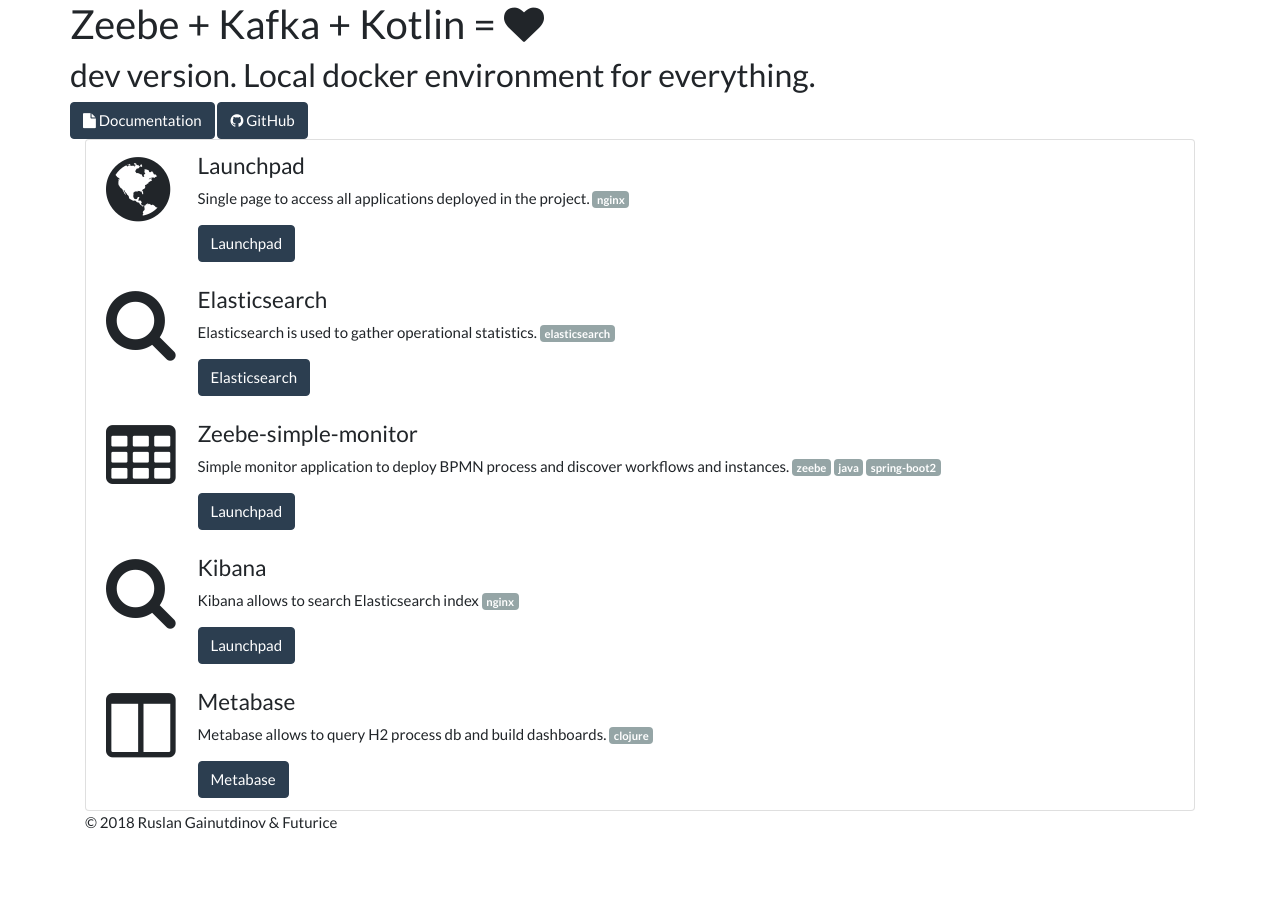
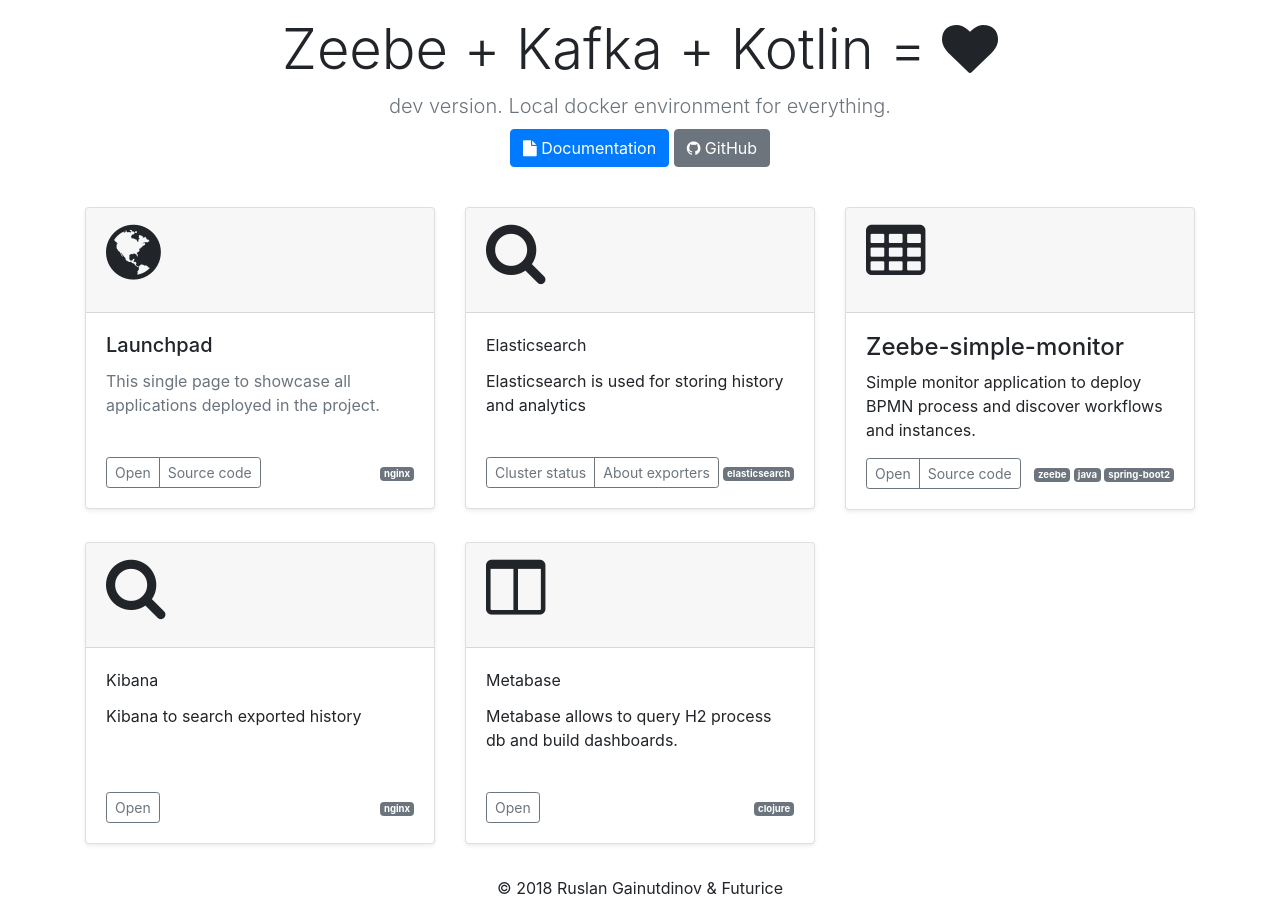
Before and after one commit to huksley/zeebe-kafka-camunda, a plain HTML site: page www/index.html in a window 1280 px wide. Before the commit the page ends 833 px from the top, so only its background shows below. Drawn offline with nearby package versions, Linux system fonts and the light colour scheme.

Commit message:
Improved launchpad and README

```diff
--- a/www/config.js
+++ b/www/config.js
@@ -1,5 +1,5 @@
 appConfig = {
   versionTitle: "${prefix}",
-  docsLink: "https://yandex.ru",
-  gitLink: "https://github.com/huksley"
+  docsLink: "https://docs.zeebe.io/",
+  gitLink: "https://github.com/huksley/zeebe-kafka-camunda"
 };
--- a/www/index.html
+++ b/www/index.html
@@ -7,134 +7,148 @@
   <title>Launchpad</title>
   <link rel="stylesheet" type="text/css" href="https://stackpath.bootstrapcdn.com/bootstrap/4.1.3/css/bootstrap.min.css" />
   <link rel="stylesheet" type="text/css" href="https://stackpath.bootstrapcdn.com/font-awesome/4.7.0/css/font-awesome.min.css" />
-  <link rel="stylesheet" tpye="text/css" href="https://stackpath.bootstrapcdn.com/bootswatch/4.1.3/flatly/bootstrap.min.css" />
   <style type="text/css">
+    .card-body .card-text {
+      height: 4.5em;
+      overflow: hidden;
+    }
   </style>
 </head>
 
 <body>
 
-  <div class="container">
-    <div class="row">
-        <h2>Zeebe + Kafka + Kotlin = <i class="fa fa-heart"/></i></h2>
+  <div class="px-3 py-3 pb-md-0 mx-auto text-center">
+    <h1 class="display-4">Zeebe + Kafka + Kotlin = <i class="fa fa-heart"/></i></h1>
+
+    <div class="lead text-muted">
+        <span data-config="versionTitle">Development</span> version. Local docker environment for everything.
     </div>
 
-    <div class="row">
-      <h3>
-        <span data-config="versionTitle">Development</span> version. Local docker environment for everything.
-      </h3>
-    </div>
-
-    <div class="row">
-      <div class="col nav">
-        <a class="btn btn-primary" data-config="href:docsLink" href="about:blank" role="button"><i class="fa fa-file"></i> Documentation</a>
-        &nbsp;
-        <a class="btn btn-primary" data-config="href:gitLink" href="about:blank" role="button"><i class="fa fa-github"></i> GitHub</a>
-      </div>
-    </div>
+    <p>
+      <a href="#" class="btn btn-primary my-2" data-config="href:docsLink" href="about:blank" role="button"><i class="fa fa-file"></i> Documentation</a>
+      <a href="#" class="btn btn-secondary my-2" data-config="href:gitLink" href="about:blank" role="button"><i class="fa fa-github"></i> GitHub</a>
+    </p>
   </div>
 
   <div class="container">
     <div class="row">
-      <div class="col">
-        <ul class="list-group">
-          <li class="list-group-item">
-            <div class="row">
-              <div class="col-1">
-                <p class="card-img-top"><i class="fa fa-globe fa-5x"></i></p>
+      <div class="col-md-4 py-3">
+            <div class="card md-4 shadow-sm">
+              <div class="card-header">
+                <p class="card-img-top"><i class="fa fa-globe fa-4x"></i></p>
               </div>
-              <div class="col-10">
-                <h4>Launchpad</h4>
-                <p>
-                  Single page to access all applications deployed in the project.
-                  <span class="badge badge-secondary">nginx</span>
+              <div class="card-body">
+                <h5 class="card-title">Launchpad</h5>
+                <p class="card-text text-muted">
+                  This single page to showcase all applications deployed in the project.
+
                 </p>
-                <div class="buttons">
-                  <a class="btn btn-primary" href="http://localhost:8181">Launchpad</a>
+                <div class="d-flex justify-content-between align-items-center">
+                    <div class="btn-group">
+                      <a class="btn btn-sm  btn-outline-secondary" href="http://localhost:8181">Open</a>
+                      <a class="btn btn-sm  btn-outline-secondary" href="https://github.com/huksley/zeebe-kafka-camunda/tree/master/www">Source code</a>
+                    </div>
+
+                    <small class="text-muted"><span class="badge badge-secondary">nginx</span></small>
                 </div>
               </div>
             </div>
-          </li>
-
-          <li class="list-group-item">
-            <div class="row">
-              <div class="col-1">
-                <p class="card-img-top"><i class="fa fa-search fa-5x"></i></p>
+          </div>
+      <div class="col-md-4 py-3">
+            <div class="card md-4 shadow-sm">
+              <div class="card-header">
+                <p class="card-img-top"><i class="fa fa-search fa-4x"></i></p>
               </div>
-              <div class="col-10">
-                <h4>Elasticsearch</h4>
-                <p>
-                  Elasticsearch is used to gather operational statistics.
-                  <span class="badge badge-secondary">elasticsearch</span>
+              <div class="card-body">
+                <div class="card-title">Elasticsearch</div>
+                <p class="card-text">
+                  Elasticsearch is used for storing history and analytics
                 </p>
-                <div class="buttons">
-                  <a class="btn btn-primary" href="http://localhost:9200">Elasticsearch</a>
+                <div class="d-flex justify-content-between align-items-center">
+                    <div class="btn-group">
+                      <a class="btn btn-sm  btn-outline-secondary" href="http://localhost:9200">Cluster status</a>
+                      <a class="btn btn-sm  btn-outline-secondary" href="https://docs.zeebe.io/basics/exporters.html">About exporters</a>
+                    </div>
+                    <small class="text-muted"><span class="badge badge-secondary">elasticsearch</span></small>
                 </div>
               </div>
             </div>
-          </li>
+      </div>
+      <div class="col-md-4 py-3">
 
-          <li class="list-group-item">
-            <div class="row">
-              <div class="col-1">
-                <p class="card-img-top"><i class="fa fa-table fa-5x"></i></p>
+            <div class="card md-4 shadow-sm">
+              <div class="card-header">
+                <p class="card-img-top"><i class="fa fa-table fa-4x"></i></p>
               </div>
-              <div class="col-10">
+              <div class="card-body">
                 <h4>Zeebe-simple-monitor</h4>
-                <p>
+                <p class="card-text">
                   Simple monitor application to deploy BPMN process and discover workflows and instances.
-                  <span class="badge badge-secondary">zeebe</span>
-                  <span class="badge badge-secondary">java</span>
-                  <span class="badge badge-secondary">spring-boot2</span>
+
                 </p>
-                <div class="buttons">
-                  <a class="btn btn-primary" href="http://localhost:8182">Launchpad</a>
+                <div class="d-flex justify-content-between align-items-center">
+                    <div class="btn-group">
+                      <a class="btn btn-sm  btn-outline-secondary" href="http://localhost:8182">Open</a>
+                      <a class="btn btn-sm  btn-outline-secondary" href="https://github.com/zeebe-io/zeebe-simple-monitor">Source code</a>
+                    </div>
+                    <small class="text-muted">
+                    <span class="badge badge-secondary">zeebe</span>
+                    <span class="badge badge-secondary">java</span>
+                    <span class="badge badge-secondary">spring-boot2</span>
+                    </small>
                 </div>
               </div>
             </div>
-          </li>
+      </div>
 
-          <li class="list-group-item">
-            <div class="row">
-              <div class="col-1">
-                <p class="card-img-top"><i class="fa fa-search fa-5x"></i></p>
+          <div class="col-md-4 py-3">
+            <div class="card md-4 shadow-sm">
+              <div class="card-header">
+                <p class="card-img-top"><i class="fa fa-search fa-4x"></i></p>
               </div>
-              <div class="col-10">
-                <h4>Kibana</h4>
-                <p>
-                  Kibana allows to search Elasticsearch index
-                  <span class="badge badge-secondary">nginx</span>
+              <div class="card-body">
+                <div class="card-title">Kibana</div>
+                <p class="card-text">
+                  Kibana to search exported history
                 </p>
-                <div class="buttons">
-                  <a class="btn btn-primary" href="http://localhost:8184">Launchpad</a>
+                <div class="d-flex justify-content-between align-items-center">
+                    <div class="btn-group">
+                      <a class="btn btn-sm  btn-outline-secondary" href="http://localhost:8184">Open</a>
+                    </div>
+                    <small class="text-muted">
+                        <span class="badge badge-secondary">nginx</span>
+                    </small>
                 </div>
               </div>
             </div>
-          </li>
+          </div>
 
-          <li class="list-group-item">
-            <div class="row">
-              <div class="col-1">
-                <p class="card-img-top"><i class="fa fa-columns fa-5x"></i></p>
+          <div class="col-md-4 py-3">
+            <div class="card md-4 shadow-sm">
+              <div class="card-header">
+                <p class="card-img-top"><i class="fa fa-columns fa-4x"></i></p>
               </div>
-              <div class="col-10">
-                <h4>Metabase</h4>
-                <p>
+              <div class="card-body">
+                <div class="card-title">Metabase</div>
+                <p class="card-text">
                   Metabase allows to query H2 process db and build dashboards.
-                  <span class="badge badge-secondary">clojure</span>
+
                 </p>
-                <div class="buttons">
-                  <a class="btn btn-primary" href="http://localhost:8183">Metabase</a>
+                <div class="d-flex justify-content-between align-items-center">
+                    <div class="btn-group">
+                      <a class="btn btn-sm  btn-outline-secondary" href="http://localhost:8183">Open</a>
+                    </div>
+                    <small class="text-muted">
+                        <span class="badge badge-secondary">clojure</span>
+                    </small>
                 </div>
               </div>
             </div>
-          </li>
-        </ul>
+          </div>
       </div>
     </div>
-  </div>
 
-  <div class="container">
+  <div class="px-3 py-3 pb-md-0 mx-auto text-center">
     <div class="row">
       <div class="col">
         &copy; 2018 Ruslan Gainutdinov &amp; Futurice
```
Also changed, not shown: 1 other file.
